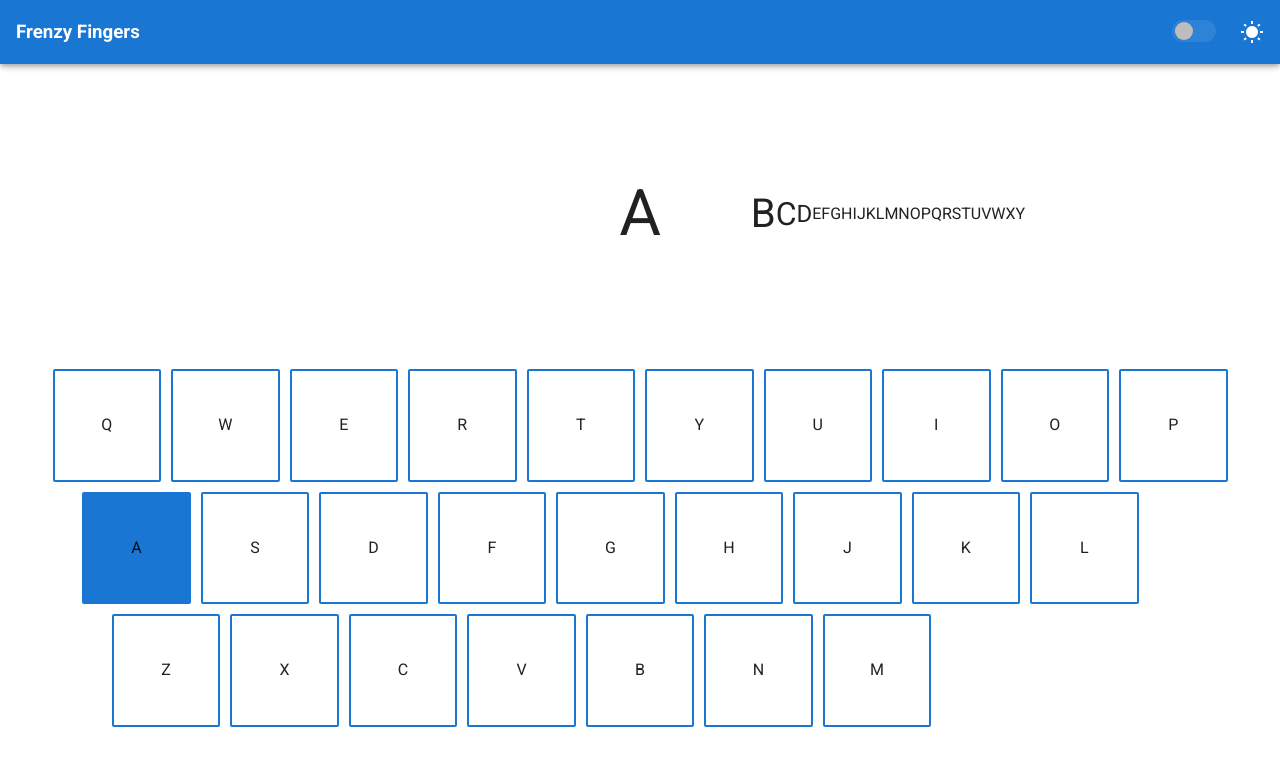
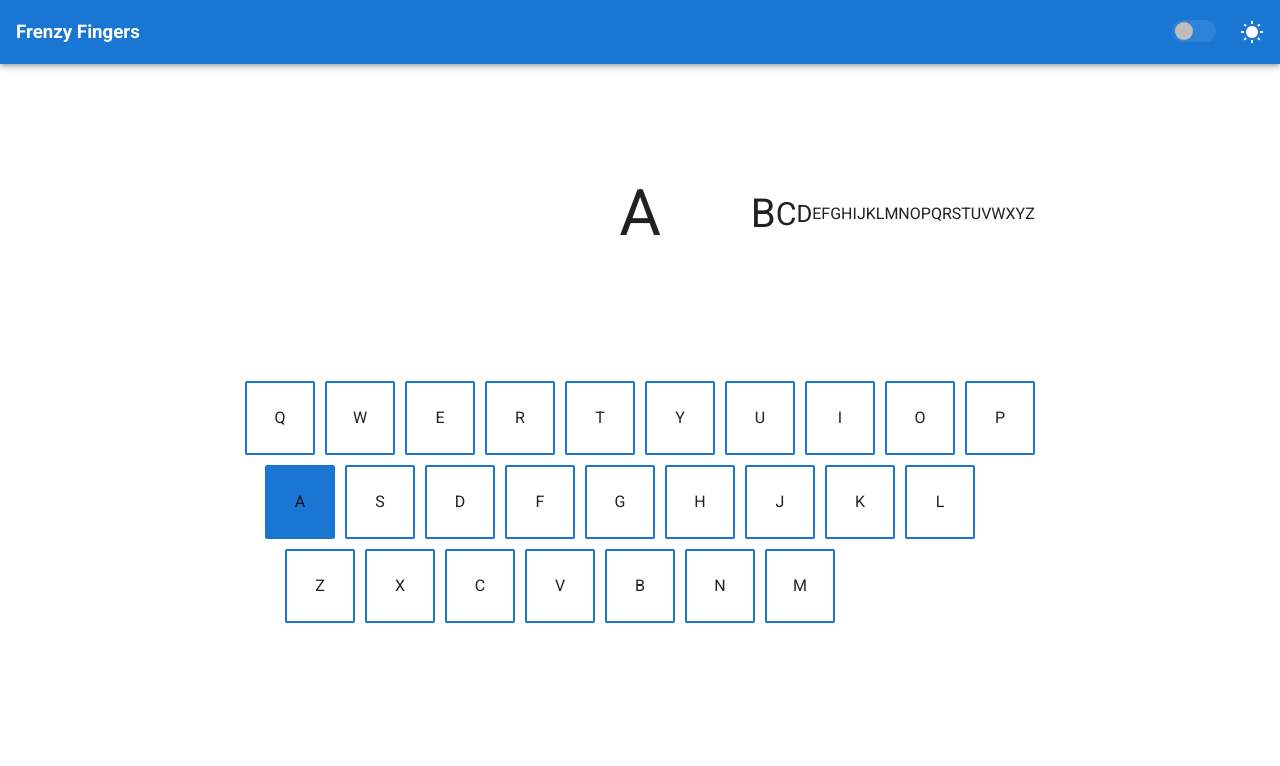
Before and after one commit to teeboteebo/finger-frenzy, a Vue app: page / in a window 1280 px wide. Shown: the top 766 px of the page. Built offline with nearby package versions, Linux system fonts and the light colour scheme.

Commit message:
added errors

```diff
--- a/src/components/Keyboard.vue
+++ b/src/components/Keyboard.vue
@@ -1,12 +1,12 @@
 <template>
-  <div>
-    <v-row v-for="(row, i) in layout" :key="`row_${i}`" style="">
+  <div class="keyboard">
+    <div class="d-flex" v-for="(row, i) in layout" :key="`row_${i}`" style="">
       <QuarterSpacer
         v-for="(spacer, spacerIndex) in i"
         :key="`spacer_${spacerIndex}`"
       />
       <Key :keyName="key" v-for="key in row" :key="key" />
-    </v-row>
+    </div>
   </div>
 </template>
 <script>
@@ -30,3 +30,9 @@ export default {
   },
 };
 </script>
+<style lang="scss" scoped>
+.keyboard {
+  max-width: 800px;
+  margin: 0 auto;
+}
+</style>
--- a/src/components/LetterCarousel.vue
+++ b/src/components/LetterCarousel.vue
@@ -49,7 +49,7 @@ export default {
       const { alphabet } = this.$store.state;
       const after = [...alphabet].slice(
         alphabet.indexOf(this.currentLetter) + 1,
-        -1
+        alphabet.length
       );
 
       return after;
--- a/src/store/index.js
+++ b/src/store/index.js
@@ -10,6 +10,7 @@ export default new Vuex.Store({
     timeStarted: null,
     timeEnded: null,
     gameFinished: false,
+    errors: 0
   },
   mutations: {
     setCurrentLetter(state, letter) {
@@ -23,7 +24,10 @@ export default new Vuex.Store({
     },
     setGameFinished(state, bool) {
       state.gameFinished = !!bool;
-    }
+    },
+    setErrors(state, val) {
+      state.errors = val;
+    },
   },
   actions: {
     handleKeyDown(context, key) {
@@ -35,24 +39,28 @@ export default new Vuex.Store({
         }
         if (context.state.currentLetter === 'Z') {
           context.dispatch('endGame');
-          return
+          return;
         }
         // play nice sound
-        const nextLetter = context.state.alphabet[context.state.alphabet.indexOf(context.state.currentLetter) + 1]
+        const nextLetter = context.state.alphabet[context.state.alphabet.indexOf(context.state.currentLetter) + 1];
 
-        context.commit('setCurrentLetter', nextLetter)
+        context.commit('setCurrentLetter', nextLetter);
+      } else {
+        context.commit('setErrors', context.state.errors + 1)
       }
     },
     endGame(context) {
       //play nicer sound
       context.commit('setTimeEnded', new Date().getTime());
-      context.commit('setGameFinished', true)
+      context.commit('setGameFinished', true);
     },
     restart(context) {
-      context.commit('setCurrentLetter', 'A')
+      context.commit('setCurrentLetter', 'A');
       context.commit('setTimeStarted', null);
       context.commit('setTimeEnded', null);
-      context.commit('setGameFinished', false)
+      context.commit('setGameFinished', false);
+      context.commit('setErrors', 0)
+
     },
   },
 });
--- a/src/views/Home.vue
+++ b/src/views/Home.vue
@@ -5,8 +5,14 @@
         <!-- <div>Time: {{ timeElapsed }}ms</div> -->
         <LetterCarousel />
       </v-col>
-      <v-col v-else class="d-flex align-center justify-center">
-        WOW! {{ totalTime }}s
+      <v-col v-else class="d-flex align-center justify-center text-center">
+        <div>
+          <h3>WOW! {{ totalTime }}s</h3>
+          <b v-if="errors > 0">{{errors}} errors...</b>
+          <br />
+          <br />
+          Press SPACE to play again
+        </div>
       </v-col>
     </v-row>
     <v-row>
@@ -34,6 +40,9 @@ export default {
     });
   },
   computed: {
+    errors() {
+      return this.$store.state.errors;
+    },
     gameFinished() {
       return this.$store.state.gameFinished;
     },
```
Also changed, not shown: .eslintrc.js.
